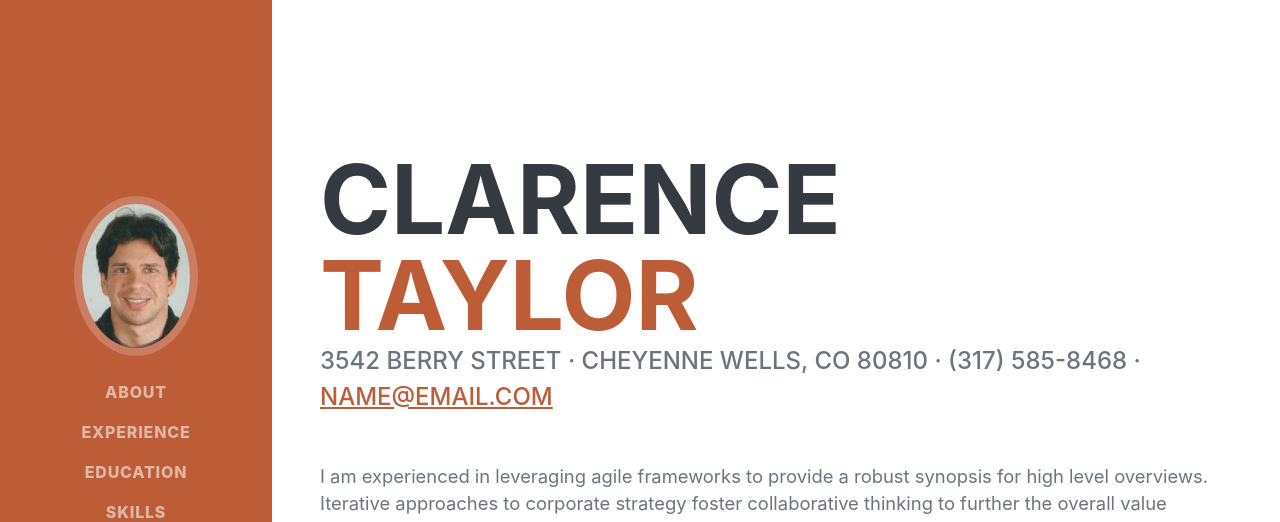
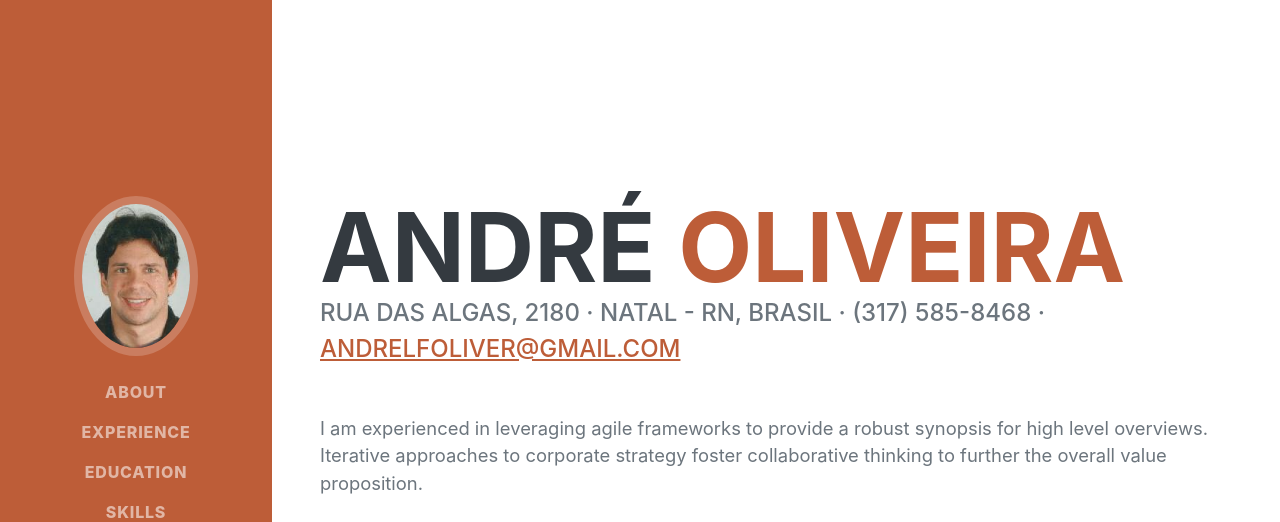
Before and after one commit to andrelfoliver/resume, a plain HTML site: page index.html in a window 1280 px wide. Shown: the top 522 px of the page. Drawn offline with nearby package versions, Linux system fonts and the light colour scheme; a web font is replaced by a local one.

Commit message:
Update index.html

```diff
--- a/index.html
+++ b/index.html
@@ -40,12 +40,12 @@
             <section class="resume-section" id="about">
                 <div class="resume-section-content">
                     <h1 class="mb-0">
-                        Clarence
-                        <span class="text-primary">Taylor</span>
+                        André
+                        <span class="text-primary">Oliveira</span>
                     </h1>
                     <div class="subheading mb-5">
-                        3542 Berry Street · Cheyenne Wells, CO 80810 · (317) 585-8468 ·
-                        <a href="mailto:name@email.com">name@email.com</a>
+                        Rua das Algas, 2180 · Natal - RN, Brasil · (317) 585-8468 ·
+                        <a href="mailto:name@email.com">andrelfoliver@gmail.com</a>
                     </div>
                     <p class="lead mb-5">I am experienced in leveraging agile frameworks to provide a robust synopsis for high level overviews. Iterative approaches to corporate strategy foster collaborative thinking to further the overall value proposition.</p>
                     <div class="social-icons">
```
